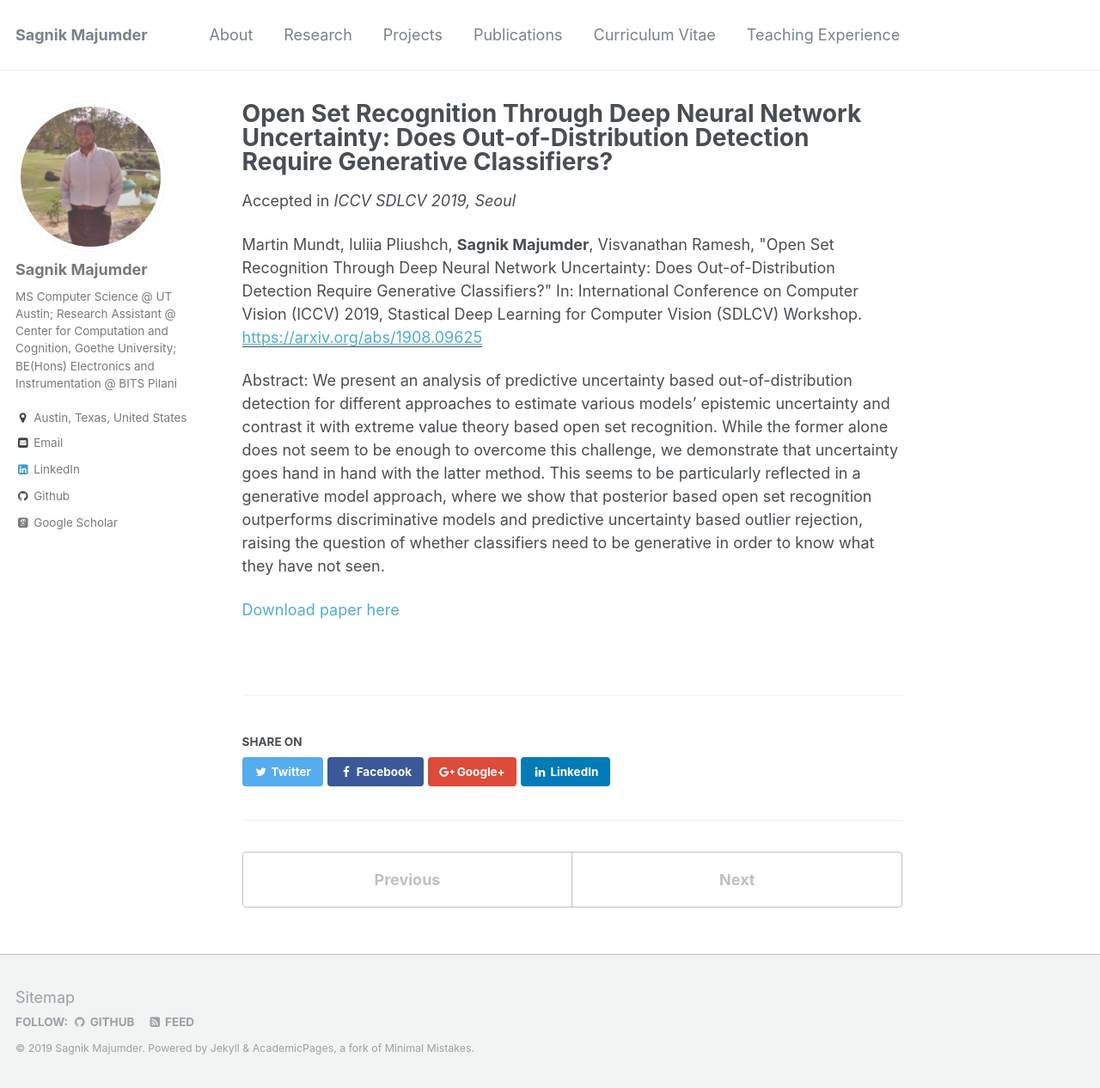
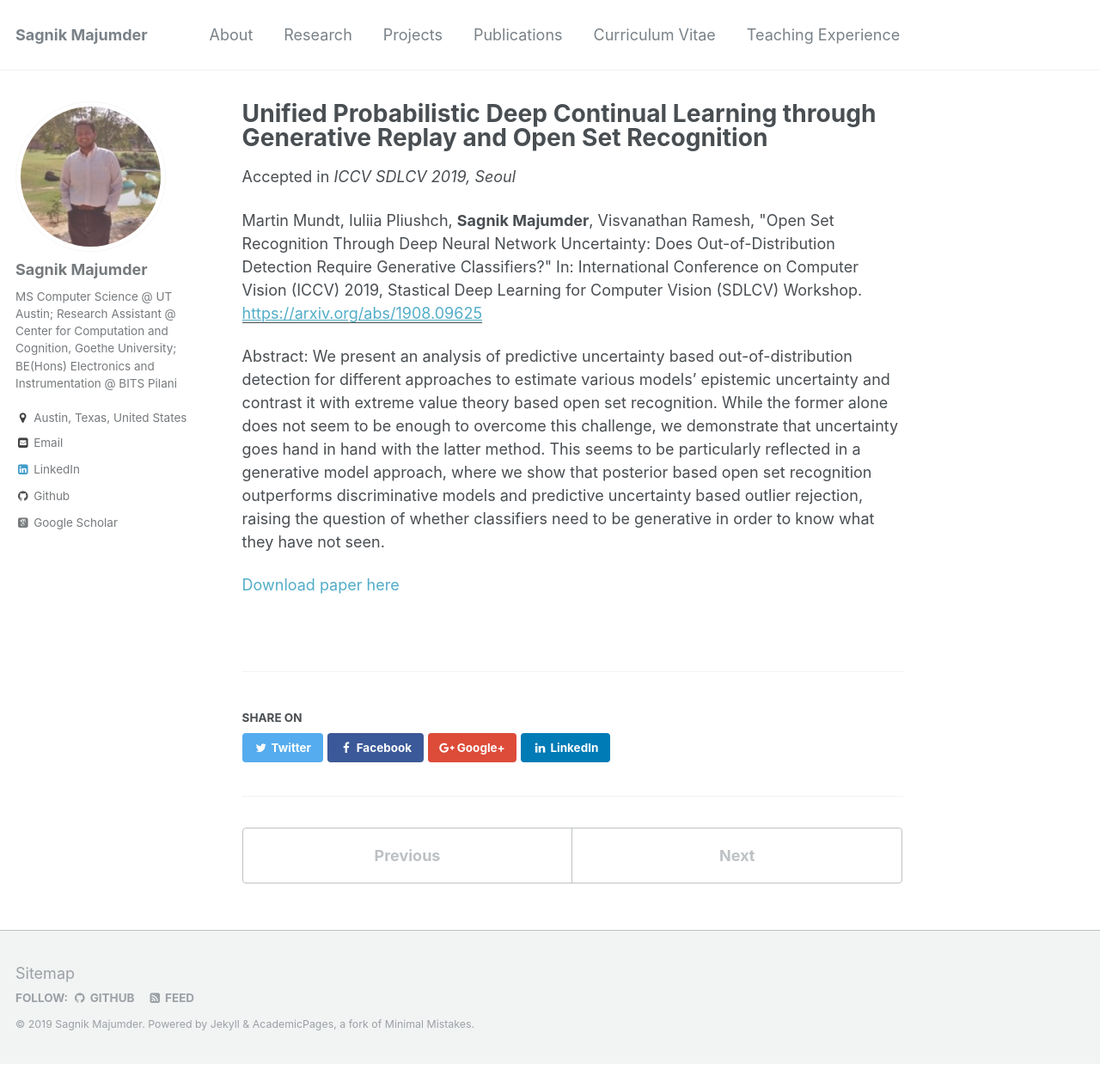
Before and after one commit to SAGNIKMJR/sagnikmjr.github.io, a Jekyll site: the page built from _publications/Publication6_CVPR2019.md, in a window 1280 px wide and 1266 px high. Shown: the whole window at 86% size. Built offline with Jekyll 4.4.1, drawn with Linux system fonts in a browser that asks for light colours; some web fonts are replaced.

Commit message:
publications debug updates 19

```diff
--- a/_publications/Publication6_CVPR2019.md
+++ b/_publications/Publication6_CVPR2019.md
@@ -1,5 +1,5 @@
 ---
-title: "Open Set Recognition Through Deep Neural Network Uncertainty: Does Out-of-Distribution Detection Require Generative Classifiers?"
+title: "Unified Probabilistic Deep Continual Learning through Generative Replay and Open Set Recognition"
 collection: publications
 permalink: /publication/6/
 excerpt: "We present an analysis of predictive uncertainty based out-of-distribution detection for different approaches to estimate various models' epistemic uncertainty and contrast it with extreme value theory based open set recognition. While the former alone does not seem to be enough to overcome this challenge, we demonstrate that uncertainty goes hand in hand with the latter method. This seems to be particularly reflected in a generative model approach, where we show that posterior based open set recognition outperforms discriminative models and predictive uncertainty based outlier rejection, raising the question of whether classifiers need to be generative in order to know what they have not seen."
```
